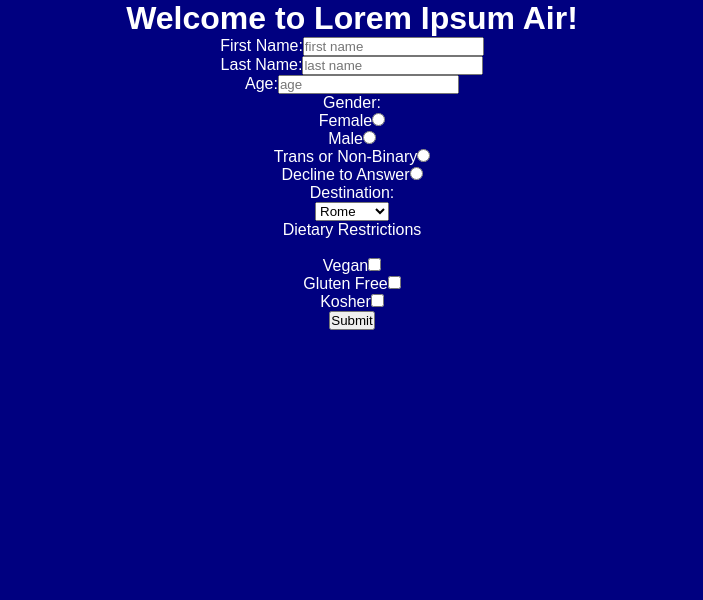
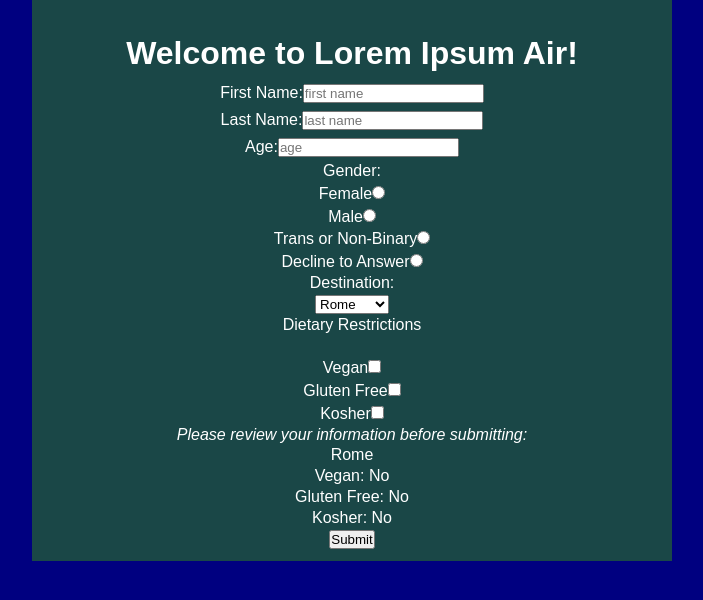
Before and after one commit to cvs181801/airline-flight-form, a React (Create React App) app: page / in a window 1280 px wide. Shown: the top 600 px of the page, without its empty margins (288-991 px from the left). Built offline with nearby package versions, Linux system fonts and the light colour scheme.

Commit message:
add basic style

```diff
--- a/src/components/Formcomponent.js
+++ b/src/components/Formcomponent.js
@@ -2,7 +2,7 @@ import React from 'react'
 import Formcontainer from "./Formcontainer"
 
 function Formcomponent(props) {
-   console.log(props.onChange)
+
     return (
       <div className="App">
       <form
@@ -137,6 +137,15 @@ function Formcomponent(props) {
         ></input>
         </label>
 <br/>
+<p><em>Please review your information before submitting:</em></p>
+      <h2>{props.data.firstName} {props.data.lastName}</h2>
+      <p>{props.data.age}</p>
+      <p>{props.data.gender}</p>
+      <p>{props.data.destination}</p>
+      <p>Vegan: {props.data.vegan ? "Yes" : "No"}</p>
+      <p>Gluten Free: {props.data.noGluten ? "Yes" : "No"}</p>
+      <p>Kosher: {props.data.kosher ? "Yes" : "No"}</p>
+
       <button
       type="submit"
       >Submit</button>
--- a/src/index.css
+++ b/src/index.css
@@ -10,5 +10,20 @@ body {
   color: white;
   font-family: sans-serif;
   text-align: center;
+  line-height: 1.3rem;
+}
 
+h1 {
+  margin: 1em 0 .5em 0;
 }
+
+form {
+  padding: .7em;
+  background-color: rgb(26, 71, 71);
+  max-width: 50vw;
+  margin: 0 auto;
+}
+
+input {
+  margin: .3em 0 .3em 0;
+}
```
